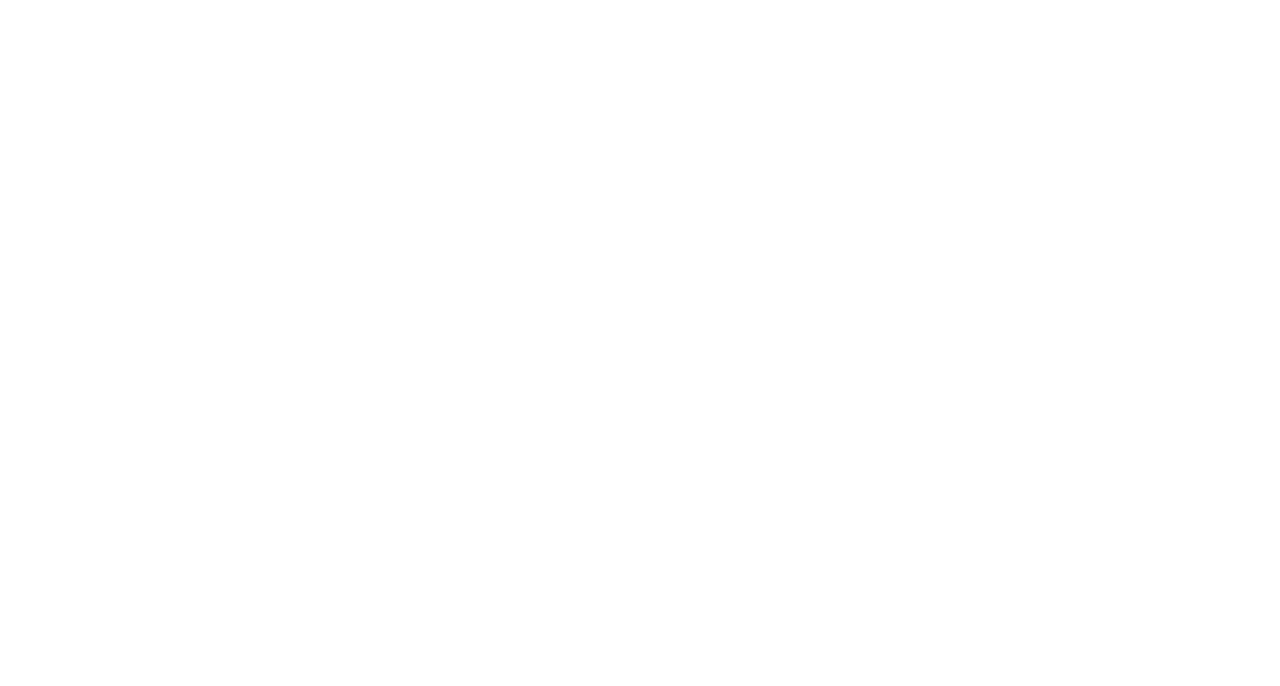
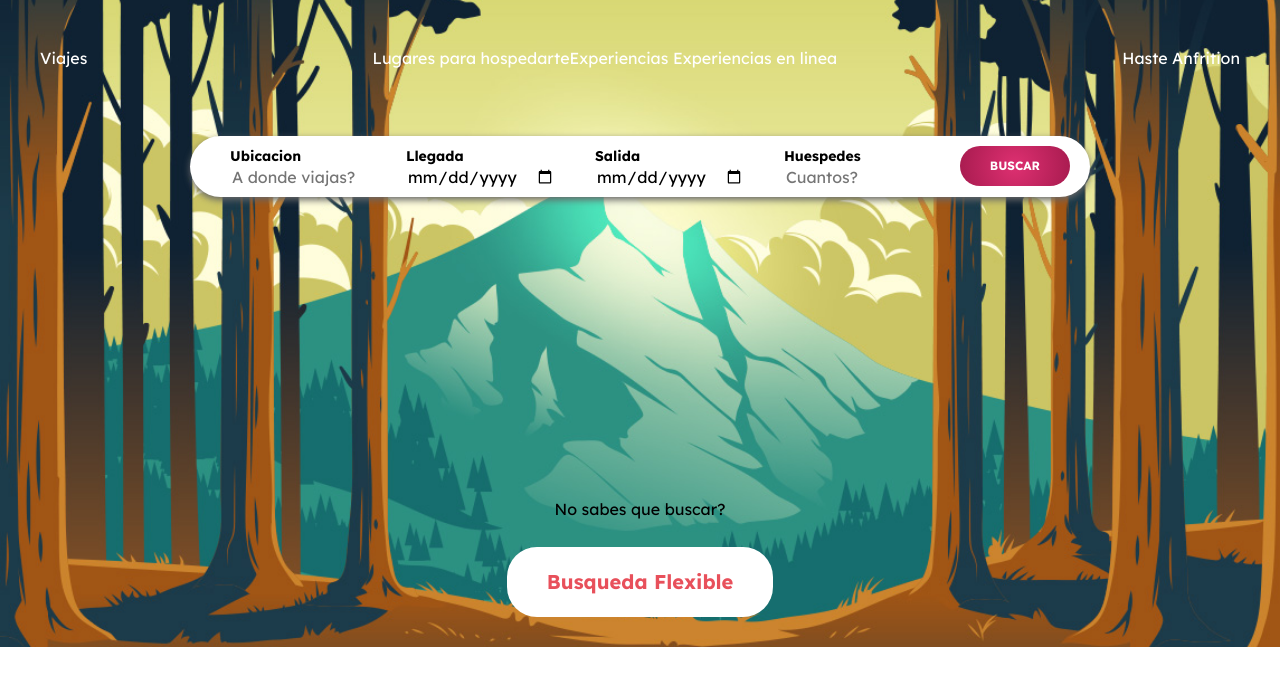
Before and after one commit to yornipaz/Airbnb, a website: page index.html in a window 1280 px wide. Drawn offline with nearby package versions, Linux system fonts and the light colour scheme; files that its build step writes are made by us from their sources; files whose address does not match are found by name.

Commit message:
feat(home):Add Header to home page

```diff
--- a/index.html
+++ b/index.html
@@ -11,7 +11,35 @@
 
 <body>
     <header class="header ">
-        <div class="header__wrapper container ">
+        <div class="stick container ">
+            <div class="stick__logo">
+                <p class="stick__name">Viajes</p>
+            </div>
+            <nav class="stick__navigation"><a href="#" class="stick__link">Lugares para hospedarte</a><a
+                    class="stick__link" href="#">Experiencias </a><a class="stick__link" href="#">Experiencias en
+                    linea</a></nav>
+
+            <nav class="stick__login">
+                <a class="stick__link" href="#">Haste Anfrition</a>
+            </nav>
+
+        </div>
+        <form class="form">
+            <div class="form__control"><label for="ubicacion" class="form__label">Ubicacion</label>
+                <input type="text" name="Ubicacion" placeholder="A donde viajas?" class="form__input"></div>
+            <div class="form__control"><label for="llegada" class="form__label">Llegada</label>
+                <input type="date" name="llegada" class="form__input"></div>
+            <div class="form__control"><label for="Salida" class="form__label">Salida</label>
+                <input type="date" name="Salida" class="form__input"></div>
+            <div class="form__control"><label for="huespedes" class="form__label">Huespedes</label>
+                <input type="number" name="huespedes" class="form__input" placeholder="Cuantos?"></div>
+
+            <div class="form__control">
+                <input type="submit" class="form__submit" value="Buscar"></div>
+        </form>
+        <div class="header__search container">
+            <p class="header__searchLabel">No sabes que buscar?</p>
+            <a href="#" class="button__search">Busqueda Flexible</a>
 
         </div>
 
--- a/src/scss/abstract/_mixin.scss
+++ b/src/scss/abstract/_mixin.scss
@@ -135,25 +135,16 @@
 
 @mixin button($color, $text) {
   background-color: $color;
+  padding: 2rem 4rem;
+  color: $text;
+  margin-top: 1rem;
+  border-radius: 3rem;
   font-size: 2rem;
-  padding: 1.2rem 3rem;
-  border-radius: 1rem;
   font-weight: 700;
   display: block;
-  width: 100%;
-  text-align: center;
-  color: $text;
-  text-decoration: none;
-  transition: background-color .3s ease;
-  border: none;
-
-  &:hover {
-    cursor: pointer;
-    background-color: darken($color, 10);
-  }
 
   @include screen('table') {
-    width: max-content;
+    display: inline-block;
   }
 }
 
--- a/src/scss/components/_button.scss
+++ b/src/scss/components/_button.scss
@@ -1,5 +1,6 @@
 @use 'abstract/variable'as v;
 @use 'abstract/mixin'as m;
+
 
 .button {
     &__primary {
@@ -16,4 +17,9 @@
         display: block;
 
     }
+
+    &__search {
+        @include m.button( v.$white,v.$primary);
+
+    }
 }
--- /dev/null
+++ b/src/scss/components/_form.scss
@@ -0,0 +1,63 @@
+@use 'abstract/variable'as v;
+@use 'abstract/mixin'as m;
+
+.form {
+    margin: 5rem auto 2rem auto;
+    background-color: v.$white;
+    border-radius: 5rem;
+    box-shadow: 0px 3px 7px 0px v.$grey;
+    padding: 3rem 0;
+
+    @include m.screen('desktop') {
+        display: flex;
+        justify-content: space-between;
+        max-width: 90rem;
+        padding: 0;
+    }
+
+    &__control {
+        padding: 1rem 2rem;
+        display: flex;
+        flex-direction: column;
+
+        &:first-of-type {
+            @include m.screen('desktop') {
+                padding-left: 4rem;
+
+            }
+        }
+
+        &:hover {
+            background-color: #f0f0f0;
+            border-radius: 5rem;
+            box-shadow: 0px 6px 20px 0px rgba($color: #000000, $alpha: .4);
+        }
+
+    }
+
+    &__label {
+        font-size: 1.4rem;
+        font-weight: 900;
+    }
+
+    &__input {
+        border: none;
+        width: 100%;
+        color: v.$black;
+    }
+
+    &__submit {
+        display: block;
+        height: 4rem;
+        border: none;
+        border-radius: 2rem;
+        background-image: radial-gradient(circle, lighten(v.$secondary, 10%) 0%, darken( v.$secondary,5%)100%);
+        color: v.$white;
+        text-transform: uppercase;
+        padding: 0 3rem;
+        font-weight: 700;
+        font-size: 1.2rem;
+    }
+
+
+}
--- a/src/scss/components/_header.scss
+++ b/src/scss/components/_header.scss
@@ -1,4 +1,19 @@
 @use 'abstract/variable'as v;
 @use 'abstract/mixin'as m;
 
-.header {}
+.header {
+    background-image: url('../img/header.jpg');
+    background-repeat: no-repeat;
+    background-size: cover;
+    background-position: center;
+    padding: 3rem 0;
+
+    &__search {
+        margin-top: 5rem;
+        text-align: center;
+
+        @include m.screen('table') {
+            margin-top: 30rem;
+        }
+    }
+}
--- a/src/scss/components/index.scss
+++ b/src/scss/components/index.scss
@@ -1,3 +1,4 @@
 @forward 'footer';
 @forward 'header';
 @forward 'button';
+@forward 'form';
--- /dev/null
+++ b/src/scss/ui/_stick.scss
@@ -0,0 +1,22 @@
+@use 'abstract/variable'as v;
+@use 'abstract/mixin'as m;
+
+.stick {
+    display: none;
+
+    @include m.screen('table') {
+        display: flex;
+        justify-content: space-between;
+        align-items: center;
+    }
+
+    &____navigation {
+        display: flex;
+        gap: 4rem;
+    }
+
+    &__link,
+    &__name {
+        color: v.$white;
+    }
+}
--- a/src/scss/ui/index.scss
+++ b/src/scss/ui/index.scss
@@ -0,0 +1 @@
+@forward 'stick';
```
